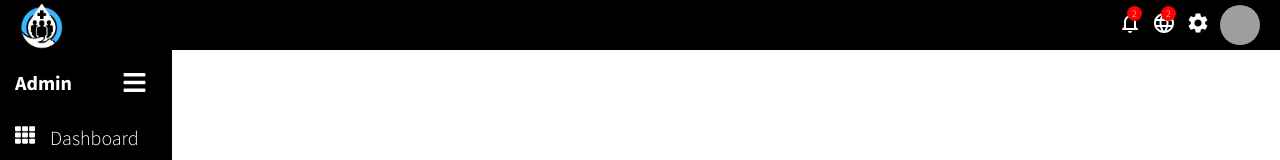
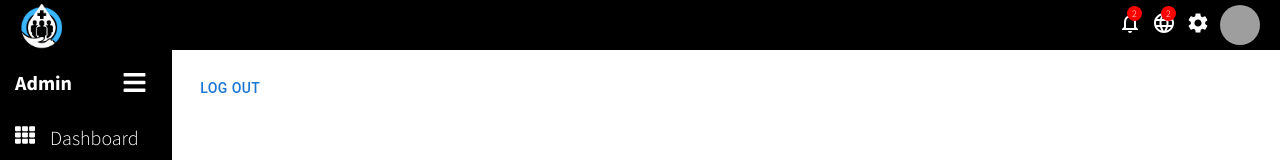
Before and after one commit to thadeusdev/hospital-management-system, a React (Create React App) app in the folder client/: page /Logout in a window 1280 px wide. Shown: the top 160 px of the page. Built offline with nearby package versions, Linux system fonts and the light colour scheme; grey boxes are pictures that could not be loaded.

Commit message:
Added code for logout

```diff
--- a/client/src/App.js
+++ b/client/src/App.js
@@ -21,6 +21,7 @@ import Patient from './pages/patient/Patient';
 import PatientList from './pages/patientList/PatientList';
 import Signup from './pages/Registration/Signup/Signup';
 import Login from './pages/Registration/Login/Login';
+import Logout from './pages/Registration/Logout';
 
 const App = () => {
   return (
@@ -47,7 +48,8 @@ const App = () => {
           <Route path="/newMedicine" element={<NewMedicine />} />
           <Route path="/newDiagnose" element={<NewDiagnose />} />
           <Route path="/Signup" element={<Signup/>}/>
-          <Route path="/Login" element={<Login/>}/>
+          <Route path="/Login" element={<Login />} />
+          <Route path="/Logout" element={<Logout />} />
 
 
         </Routes>
--- /dev/null
+++ b/client/src/pages/Registration/Logout.jsx
@@ -0,0 +1,18 @@
+import React from 'react'
+import { Navigate } from 'react-router-dom';
+import { Button } from '@mui/material';
+
+
+const Logout = () => {
+    const handleLogout = () => {
+        // Remove the authentication token from local storage
+        localStorage.removeItem('authToken');
+    };
+
+  return (
+        <Button onClick={handleLogout}>
+            Log Out
+        </Button>
+    );
+};
+export default Logout
```
